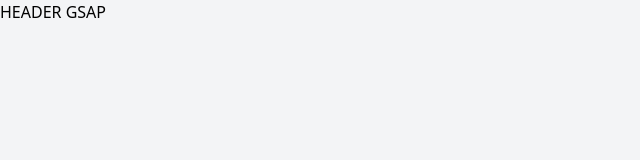
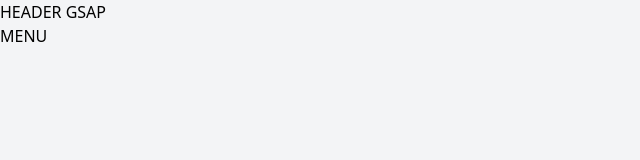
Before and after one commit to masterak-902/hsweb-portfolio-1, a Next.js app: page / in a window 1280 px wide. Shown: the top 160 px of the page, without its empty margins (0-640 px from the left). Built offline with nearby package versions, Linux system fonts and the light colour scheme.

Commit message:
chore: Refactor Header component to use useState hook and add toggle functionality

```diff
--- a/components/Header/index.tsx
+++ b/components/Header/index.tsx
@@ -5,14 +5,16 @@ import SideMenu from '../SideMenu';
 
 
 export default function Header() {
-    const [isOpen, setIsOpen] = useState(false);
-
+    const [isOpen, setIsOpen] = useState<boolean>(false);
+    const toggle = () => setIsOpen((prev) => !prev);
     return (
         <>
-            <header>
+            <header className=''>
                 <h1>HEADER GSAP</h1>
-                <SideMenu open={isOpen} onCancel={() => setIsOpen(false)} />
+                <button onClick={toggle}>{isOpen ? "CLOSE" : "MENU"}</button>
             </header>
+
+            <SideMenu open={isOpen} onCancel={() => setIsOpen(false)} />
         </>
     );
 };
--- a/components/SideMenu/index.tsx
+++ b/components/SideMenu/index.tsx
@@ -21,7 +21,6 @@ export default function SideMenu({onCancel, open}:Props) {
                     <li className={styles.listStyle}><Link href="/">05. LOGIN</Link></li>
                 </ul>
             </div>
-            <div onClick={ onCancel } className="fixed bg-black bg-opacity-50 w-full h-full top-0 left-0 z-10"/>
         </>
     ):(<></>);
 };
```
